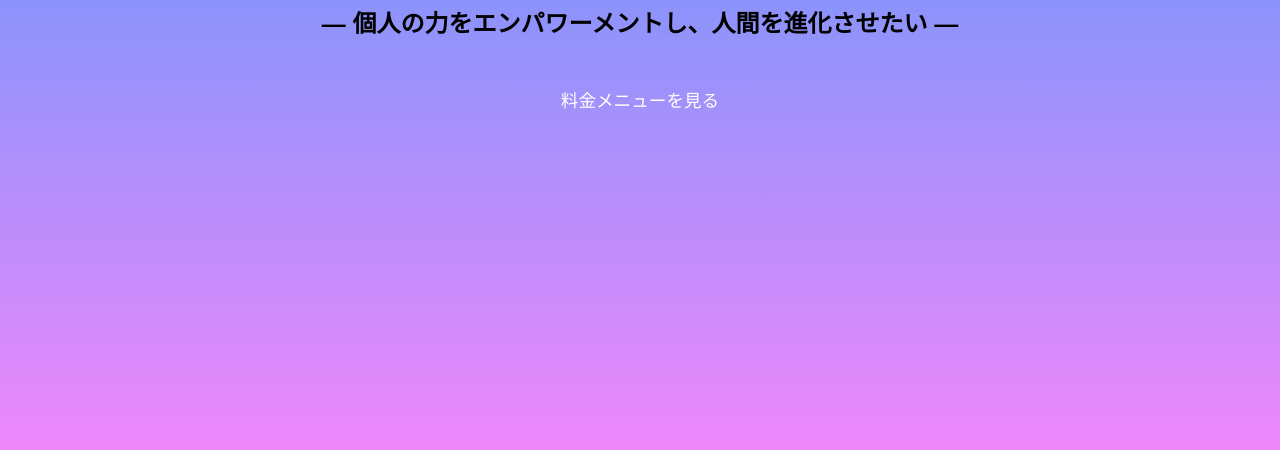
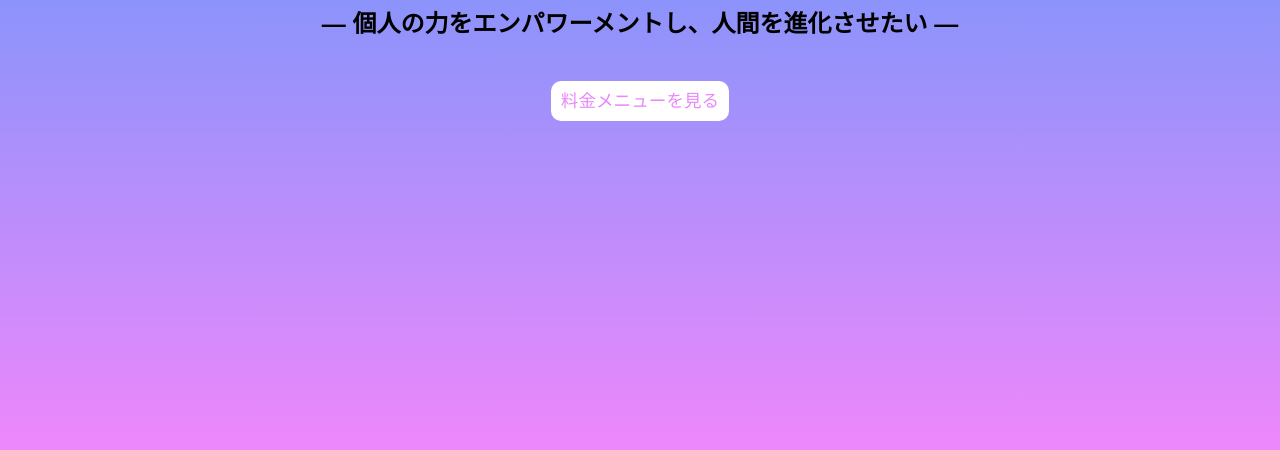
Before and after one commit to neotopia-inc/test_ads, a plain HTML site: page index.html in a window 1280 px wide. Shown: the part 334-784 px from the top of the page. Drawn offline with Linux system fonts and the light colour scheme; some packages are replaced by stand-ins of ours.

Commit message:
updated in Apr 6 18:45.

```diff
--- a/stylesheet.css
+++ b/stylesheet.css
@@ -95,7 +95,8 @@ img {
 /* ボタン */
 .button {
     font-size: 1.1rem;
-    color: #ffff;
+    background: #fff;
+    color: #E888FB;
     border-radius: 10px;
     padding: 10px 10px;
 }
```
